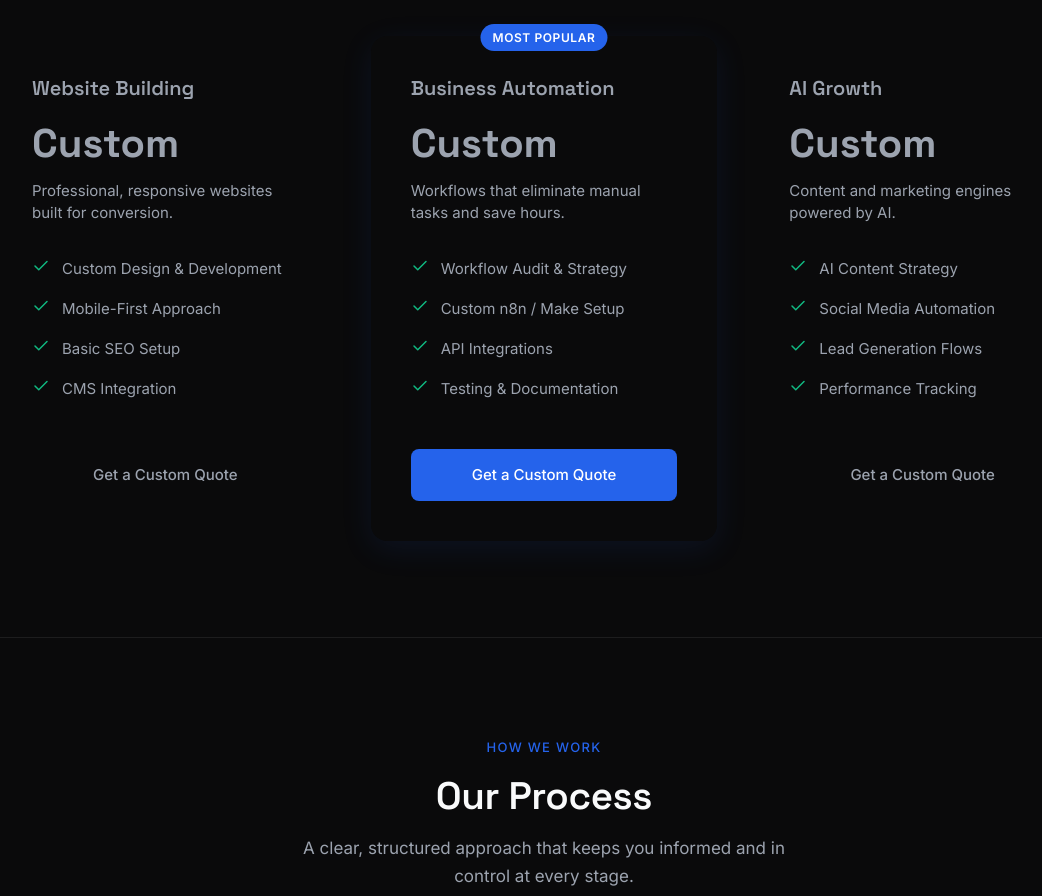
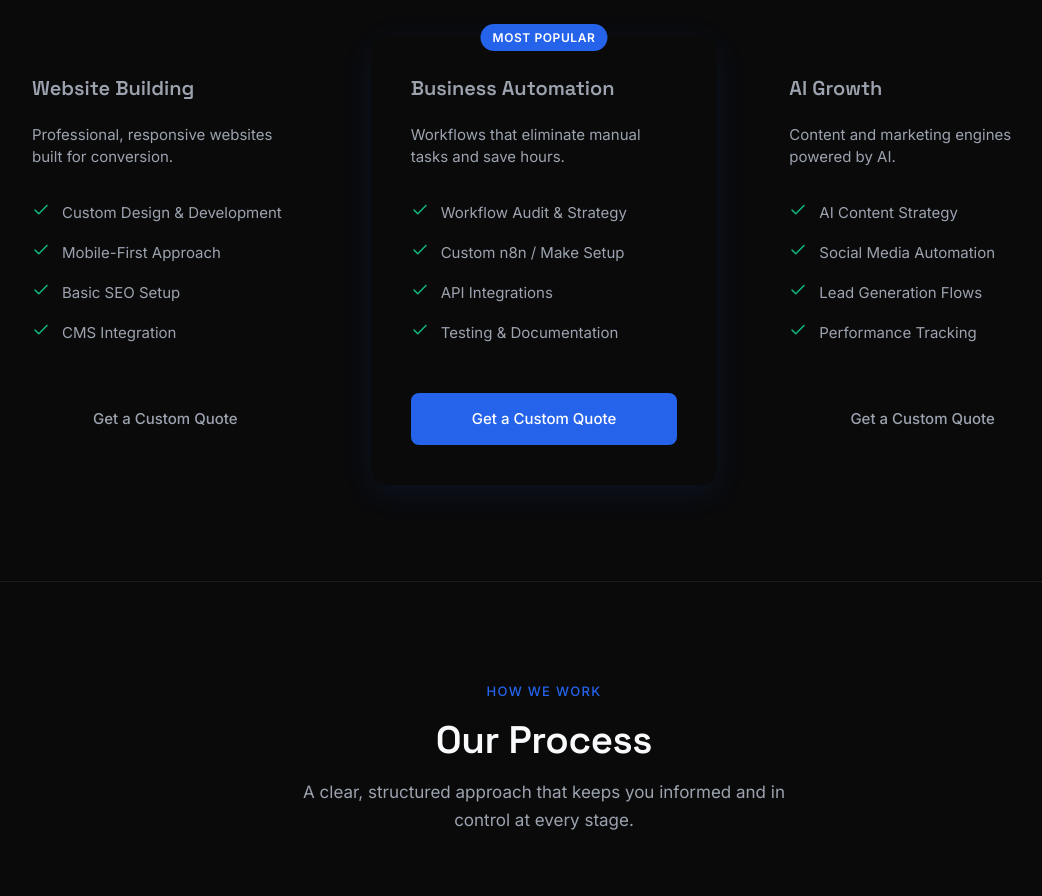
Before and after one commit to vivekp8/iamtowork, a Next.js app: page / in a window 1280 px wide. Shown: the part 3260-4156 px from the top of the page, without its empty margins (96-1138 px from the left). Built offline with nearby package versions, Linux system fonts and the light colour scheme.

Commit message:
Fix: Remove the 'Custom' text from pricing cards entirely

```diff
--- a/src/components/sections/PricingSection.tsx
+++ b/src/components/sections/PricingSection.tsx
@@ -56,9 +56,6 @@ export default function PricingSection() {
             <div key={pkg.id} className={`${styles.card} ${pkg.highlight ? styles.highlight : ''}`}>
               {pkg.highlight && <div className={styles.badge}>Most Popular</div>}
               <h3 className={styles.cardTitle}>{pkg.title}</h3>
-              <div className={styles.price}>
-                <span className={styles.amount}>Custom</span>
-              </div>
               <p className={styles.cardDesc}>{pkg.description}</p>
 
               <ul className={styles.features}>
```
